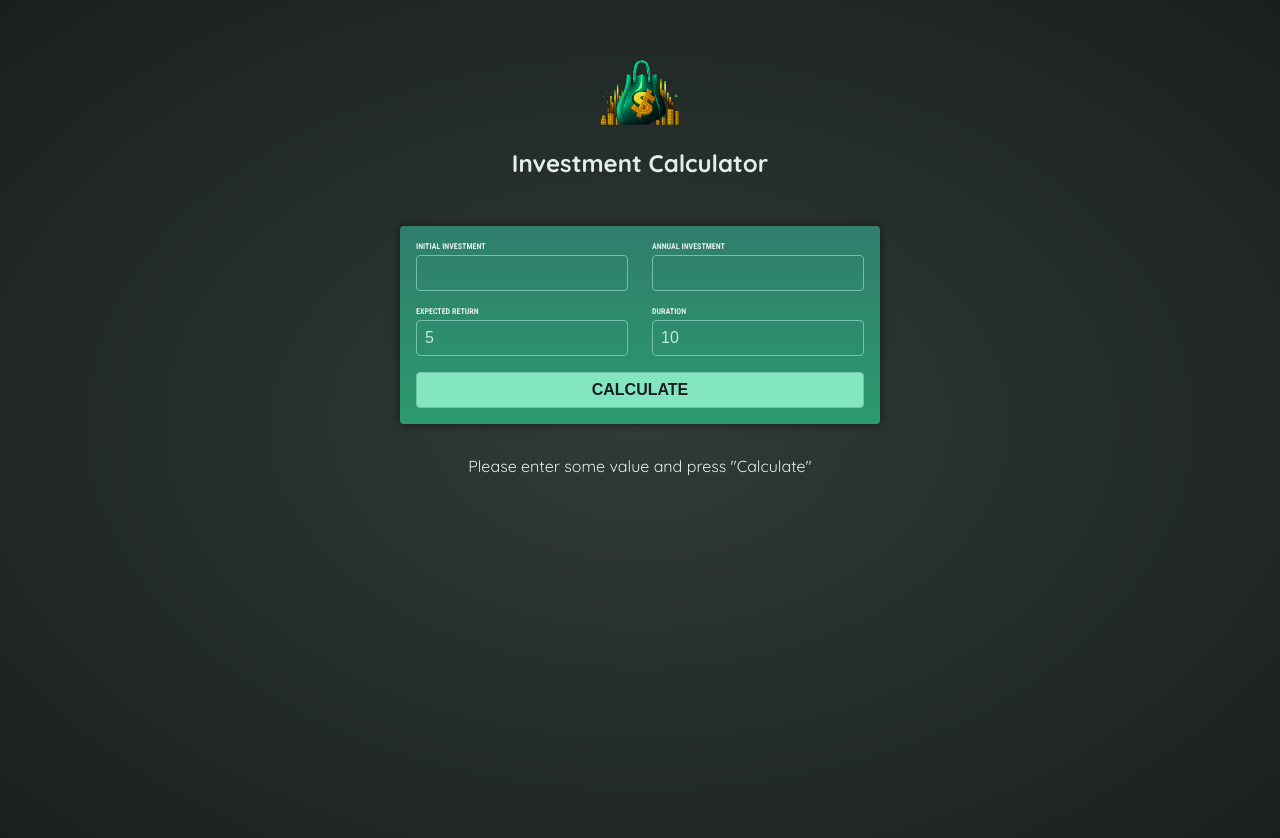
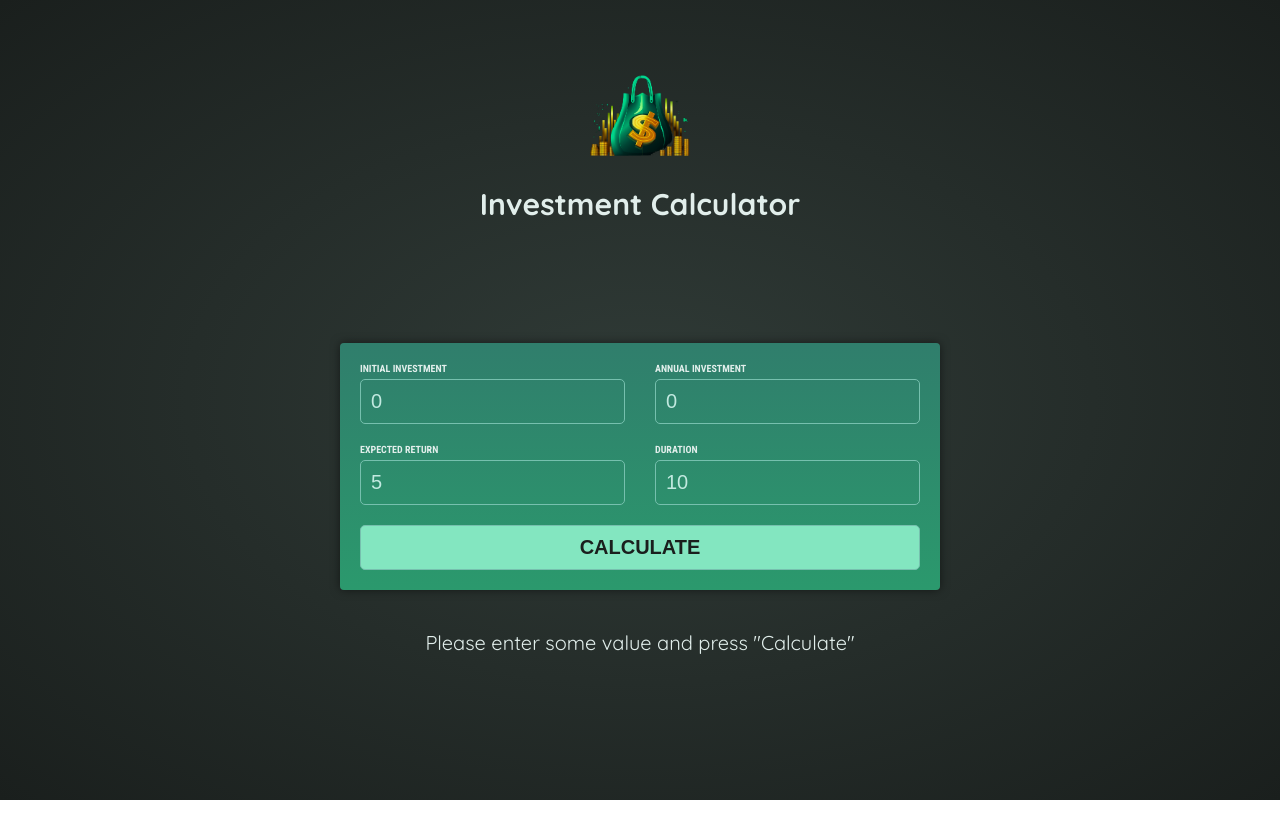
Before and after one commit to esoty6/investment-calculator, an Angular app: page / in a window 1280 px wide. Shown: the top 838 px of the page. After the commit the page ends 800 px from the top, so only its background shows below. Built offline with nearby package versions, Linux system fonts and the light colour scheme.

Commit message:
investment result service show results in table

```diff
--- a/src/app/header/header.component.css
+++ b/src/app/header/header.component.css
@@ -1,6 +1,7 @@
 header {
   text-align: center;
-  margin: 3rem auto;
+  padding: 3rem 0;
+  margin: 0 auto;
 }
 
 header img {
--- a/src/app/investment-result/investment-result.component.html
+++ b/src/app/investment-result/investment-result.component.html
@@ -1,4 +1,4 @@
-@if (investmentResults.length > 0) {
+@if (investmentResults().length > 0) {
 <table>
   <thead>
     <tr>
@@ -10,13 +10,13 @@
     </tr>
   </thead>
   <tbody>
-    @for (result of investmentResults; track result.year) {
+    @for (result of investmentResults(); track result.year) {
     <tr>
       <td>{{ result.year }}</td>
-      <td>{{ result.value }}</td>
-      <td>{{ result.interest }}</td>
-      <td>{{ result.total_interest }}</td>
-      <td>{{ result.capital }}</td>
+      <td>{{ result.valueEndOfYear | currency }}</td>
+      <td>{{ result.interest | currency }}</td>
+      <td>{{ result.totalInterest | currency }}</td>
+      <td>{{ result.totalAmountInvested | currency }}</td>
     </tr>
     }
   </tbody>
--- a/src/app/investment-result/investment-result.component.ts
+++ b/src/app/investment-result/investment-result.component.ts
@@ -1,13 +1,17 @@
-import { Component } from '@angular/core';
-import { type Investment } from './investment.model';
+import { CurrencyPipe } from '@angular/common';
+import { Component, inject } from '@angular/core';
+import { InvestmentResultService } from './investment-result.service';
 
 @Component({
   selector: 'app-investment-result',
   standalone: true,
-  imports: [],
+  imports: [CurrencyPipe],
   templateUrl: './investment-result.component.html',
   styleUrl: './investment-result.component.css',
 })
 export class InvestmentResultComponent {
-  protected investmentResults: Investment[] = [];
+  private investmentResultService = inject(InvestmentResultService);
+
+  protected investmentResults =
+    this.investmentResultService.investmentResult.asReadonly();
 }
--- /dev/null
+++ b/src/app/investment-result/investment-result.service.ts
@@ -0,0 +1,41 @@
+import { Injectable, signal } from '@angular/core';
+import { type Investment, type InvestmentResult } from './investment.model';
+
+@Injectable({ providedIn: 'root' })
+export class InvestmentResultService {
+  readonly investmentResult = signal<InvestmentResult[]>([]);
+
+  addInvestmentData(investment: Investment) {
+    const calculatedData = this.calculateInvestmentResults(investment);
+
+    this.investmentResult.set(calculatedData);
+  }
+
+  private calculateInvestmentResults({
+    initialInvestment,
+    duration,
+    expectedReturn,
+    annualInvestment,
+  }: Investment) {
+    const annualData: InvestmentResult[] = [];
+    let investmentValue = initialInvestment;
+
+    for (let i = 0; i < duration; i++) {
+      const year = i + 1;
+      const interestEarnedInYear = investmentValue * (expectedReturn / 100);
+      investmentValue += interestEarnedInYear + annualInvestment;
+      const totalInterest =
+        investmentValue - annualInvestment * year - initialInvestment;
+
+      annualData.push({
+        year: year,
+        interest: interestEarnedInYear,
+        valueEndOfYear: investmentValue,
+        annualInvestment: annualInvestment,
+        totalInterest: totalInterest,
+        totalAmountInvested: initialInvestment + annualInvestment * year,
+      });
+    }
+    return annualData;
+  }
+}
--- a/src/app/user-input/user-input.component.html
+++ b/src/app/user-input/user-input.component.html
@@ -2,11 +2,25 @@
   <div class="input-group">
     <span>
       <label for="initial-investment">Initial investment</label>
-      <input name="initial-investment" type="number" step="100" [min]="0" />
+      <input
+        id="initial-investment"
+        name="initial-investment"
+        type="number"
+        step="100"
+        [min]="0"
+        [(ngModel)]="initialInvestment"
+      />
     </span>
     <span>
       <label for="annual-investment">Annual investment</label>
-      <input name="annual-investment" type="number" step="100" [min]="0" />
+      <input
+        id="annual-investment"
+        name="annual-investment"
+        type="number"
+        step="100"
+        [min]="0"
+        [(ngModel)]="annualInvestment"
+      />
     </span>
   </div>
 
@@ -14,17 +28,26 @@
     <span
       ><label for="expected-return">Expected return</label>
       <input
+        id="expected-return"
         name="expected-return"
         type="number"
-        [defaultValue]="5"
+        [defaultValue]="expectedReturn()"
         [min]="1"
+        [(ngModel)]="expectedReturn"
       />
     </span>
 
     <span
       ><label for="duration">Duration</label>
-      <input name="duration" type="number" [defaultValue]="10" [min]="1" />
+      <input
+        id="duration"
+        name="duration"
+        type="number"
+        [defaultValue]="duration()"
+        [min]="1"
+        [(ngModel)]="duration"
+      />
     </span>
   </div>
-  <button (click)="onClick()">CALCULATE</button>
+  <button type="submit">CALCULATE</button>
 </form>
--- a/src/app/user-input/user-input.component.ts
+++ b/src/app/user-input/user-input.component.ts
@@ -1,5 +1,6 @@
-import { Component } from '@angular/core';
+import { Component, inject, signal } from '@angular/core';
 import { FormsModule } from '@angular/forms';
+import { InvestmentResultService } from '../investment-result/investment-result.service';
 
 @Component({
   selector: 'app-user-input',
@@ -9,6 +10,19 @@ import { FormsModule } from '@angular/forms';
   styleUrl: './user-input.component.css',
 })
 export class UserInputComponent {
-  protected onSubmit() {}
-  protected onClick() {}
+  protected initialInvestment = signal(0);
+  protected annualInvestment = signal(0);
+  protected expectedReturn = signal(5);
+  protected duration = signal(10);
+
+  private investmentResultService = inject(InvestmentResultService);
+
+  protected onSubmit() {
+    this.investmentResultService.addInvestmentData({
+      initialInvestment: this.initialInvestment(),
+      annualInvestment: this.annualInvestment(),
+      expectedReturn: this.expectedReturn(),
+      duration: this.duration(),
+    });
+  }
 }
--- a/src/styles.css
+++ b/src/styles.css
@@ -1,4 +1,8 @@
 @import url("https://fonts.googleapis.com/css2?family=Quicksand:wght@400;700&family=Roboto+Condensed:wght@400;700&display=swap");
+
+html {
+  font-size: 20px;
+}
 
 * {
   box-sizing: border-box;
@@ -11,7 +15,7 @@ body {
   -moz-osx-font-smoothing: grayscale;
   background: radial-gradient(#303b37, #1a1f1d);
   color: #e1eeeb;
-  min-height: 100vh;
+  min-height: 100dvh;
 }
 
 .center {
```
Also changed, not shown: src/app/investment-result/investment.model.ts (+13 -5 lines), src/investment-results.ts (deleted, +0 -26 lines).
